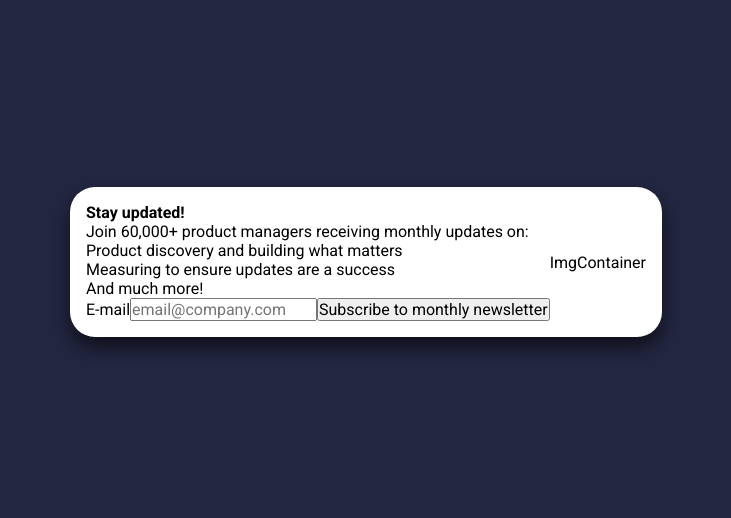
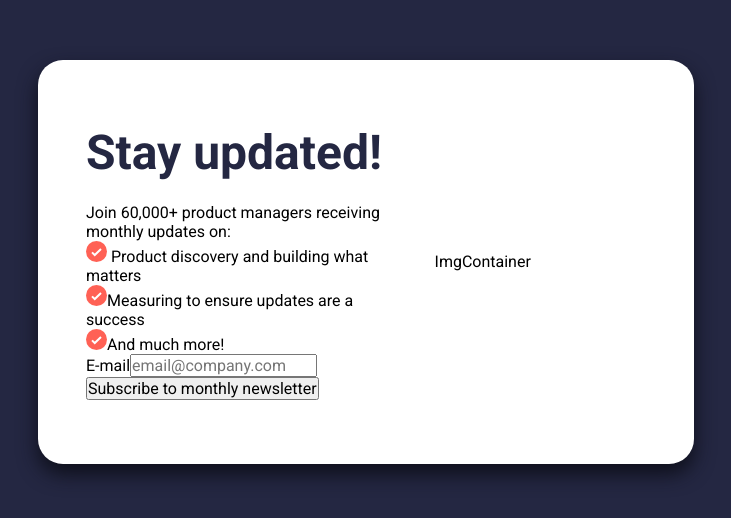
Before and after one commit to Tomas-Arrativel/newsletter-signup, a React (Vite) app: page / in a window 1280 px wide. Shown: the part 138-656 px from the top of the page, without its empty margins (274-1005 px from the left). Built offline with nearby package versions, Linux system fonts and the light colour scheme.

Commit message:
creating some styling for beautiful component

```diff
--- a/src/components/Text/Text.module.css
+++ b/src/components/Text/Text.module.css
@@ -0,0 +1,8 @@
+.text {
+}
+
+.text h1 {
+  font-size: 3rem;
+  color: var(--dark-gray);
+  margin-bottom: 1.4rem;
+}
--- a/src/components/Text/Text.tsx
+++ b/src/components/Text/Text.tsx
@@ -6,9 +6,18 @@ const Text = () => {
       <h1>Stay updated!</h1>
       <p>Join 60,000+ product managers receiving monthly updates on:</p>
       <ul className={styles.list}>
-        <li>Product discovery and building what matters</li>
-        <li>Measuring to ensure updates are a success</li>
-        <li>And much more!</li>
+        <li>
+          <img src='public/images/icon-list.svg' /> Product discovery and
+          building what matters
+        </li>
+        <li>
+          <img src='public/images/icon-list.svg' />
+          Measuring to ensure updates are a success
+        </li>
+        <li>
+          <img src='public/images/icon-list.svg' />
+          And much more!
+        </li>
       </ul>
     </div>
   );
--- /dev/null
+++ b/src/containers/ImgContainer/ImgContainer.module.css
@@ -0,0 +1,3 @@
+.image {
+  flex: 1;
+}
--- a/src/containers/ImgContainer/ImgContainer.tsx
+++ b/src/containers/ImgContainer/ImgContainer.tsx
@@ -1,5 +1,7 @@
+import styles from './ImgContainer.module.css';
+
 const ImgContainer = () => {
-  return <div>ImgContainer</div>;
+  return <div className={styles.image}>ImgContainer</div>;
 };
 
 export default ImgContainer;
--- a/src/containers/TextContainer/TextContainer.module.css
+++ b/src/containers/TextContainer/TextContainer.module.css
@@ -0,0 +1,4 @@
+.text__container {
+  padding: 3rem 2rem;
+  flex: 1.3;
+}
```
